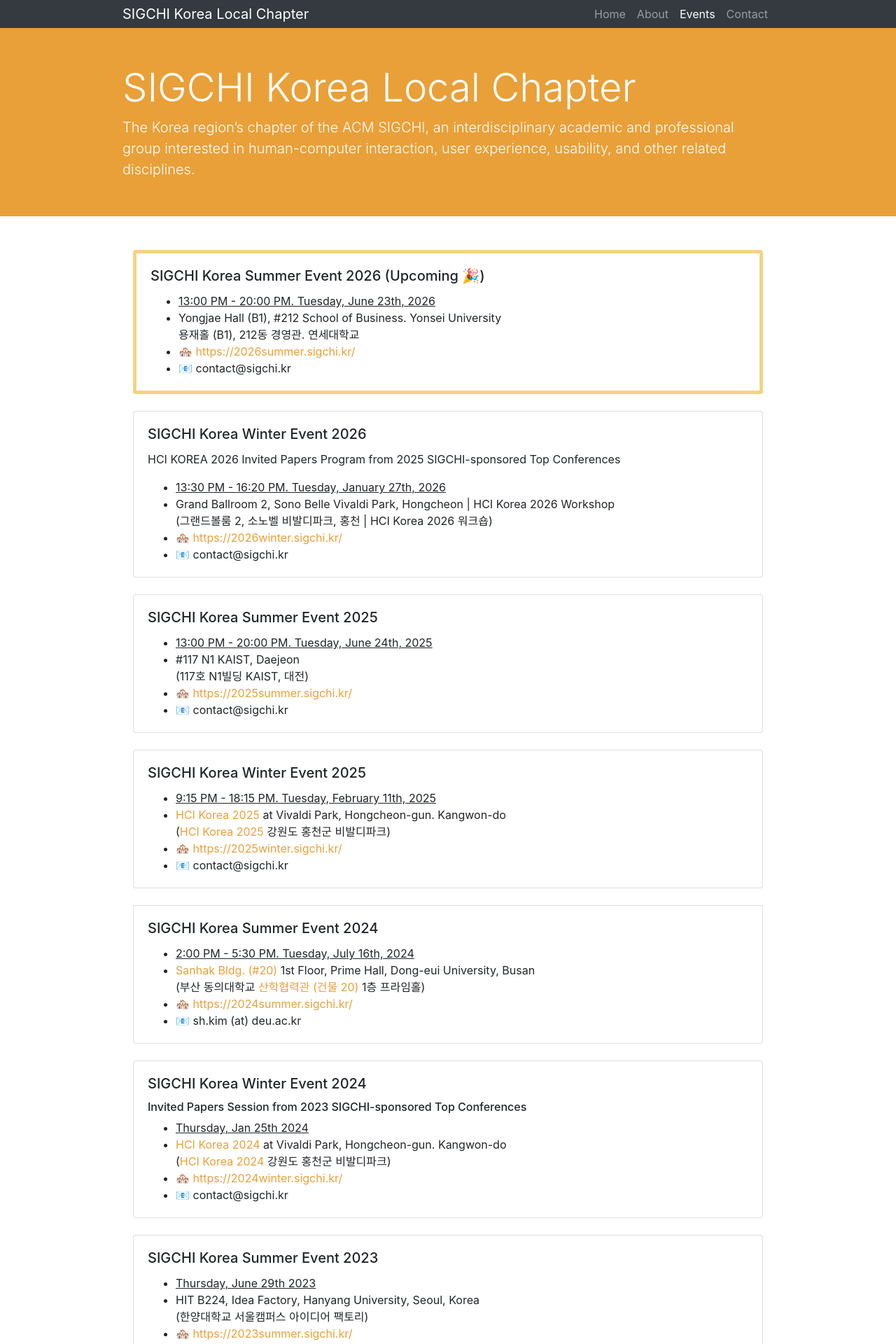
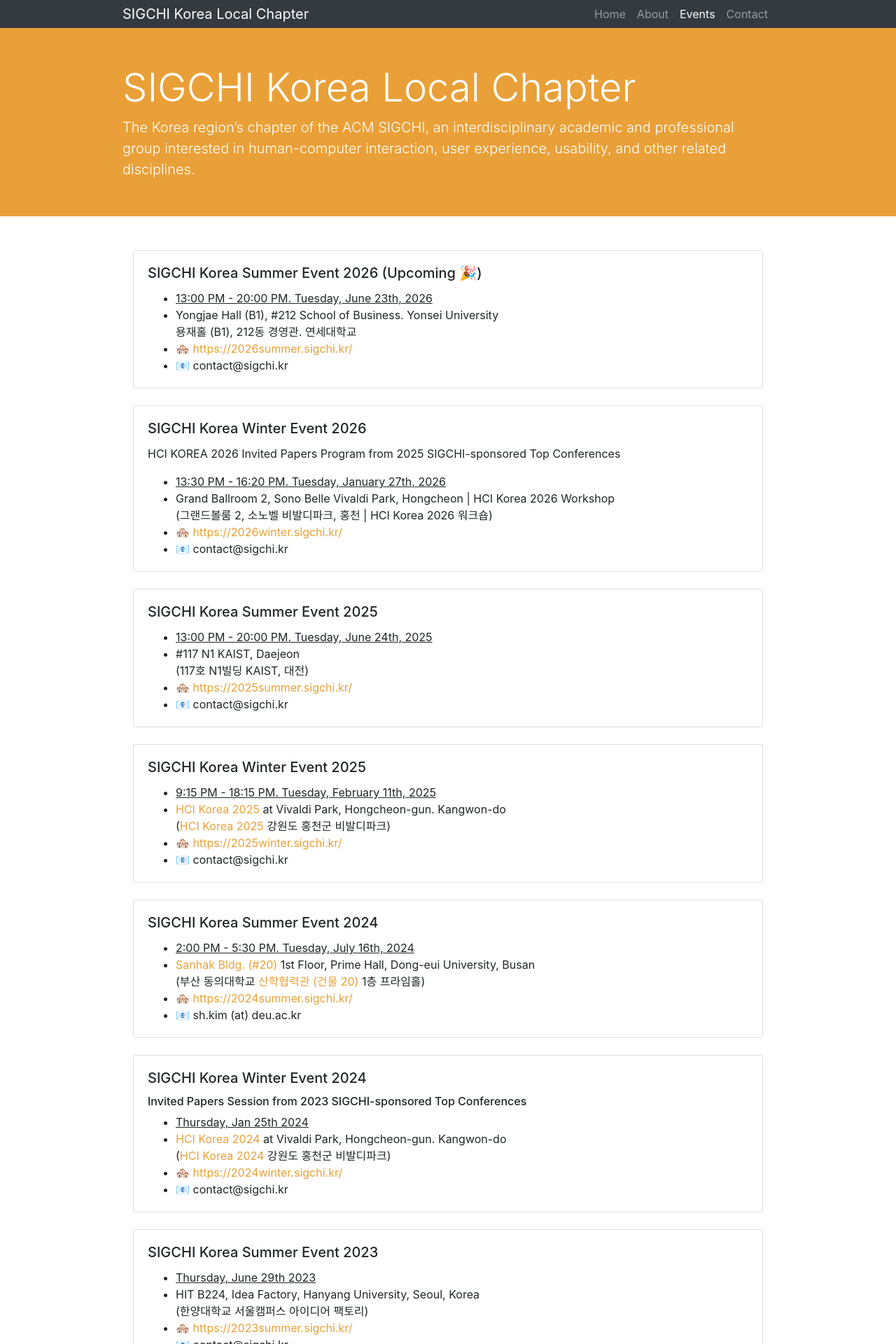
Before and after one commit to sigchikr/sigchikr.github.io, a Jekyll site: the page built from _pages/events.md, in a window 1280 px wide. Shown: the top 1920 px of the page at 70% size. Built offline with Jekyll 4.4.1, drawn with Linux system fonts in a browser that asks for light colours.

Commit message:
Upcoming to Recent.

```diff
--- a/_includes/sidebar.html
+++ b/_includes/sidebar.html
@@ -1,5 +1,5 @@
 <div class="col-md-4 mb-5">
-  <h2>Upcoming Event</h2>
+  <h2>Recent Event</h2>
   <hr />
   <address>
     <strong>SIGCHI Korea Summer Event 2026</strong>
--- a/_pages/events.md
+++ b/_pages/events.md
@@ -4,7 +4,8 @@
 permalink: /events/
 ---
 <div class="col-md-12">
-    <div class="card upcoming-event">
+    <!--<div class="card upcoming-event">-->
+    <div class="card">
         <div class="card-body">
             <h5 class="card-title">SIGCHI Korea Summer Event 2026 (Upcoming 🎉)</h5>
             <ul class="card-text">
```
